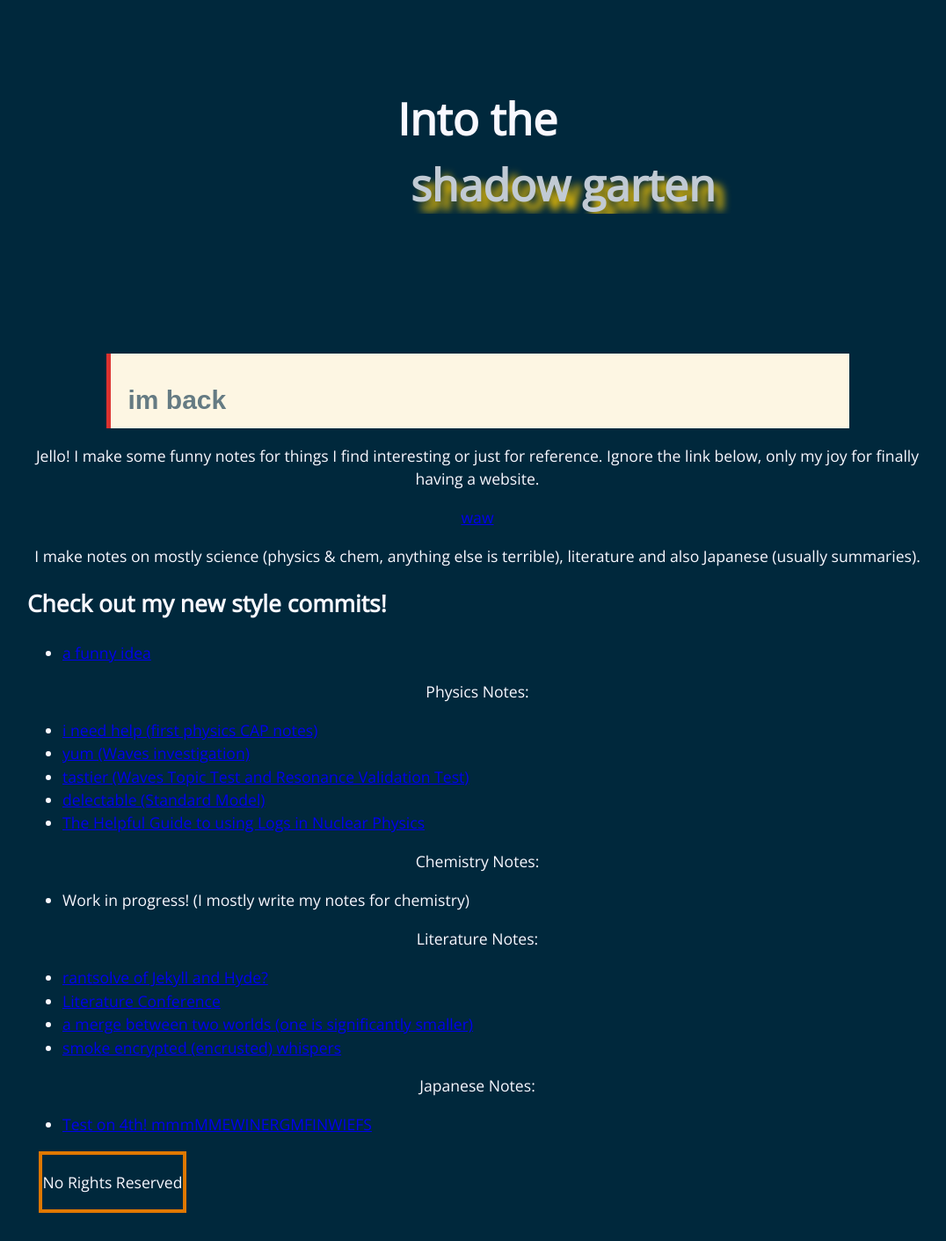
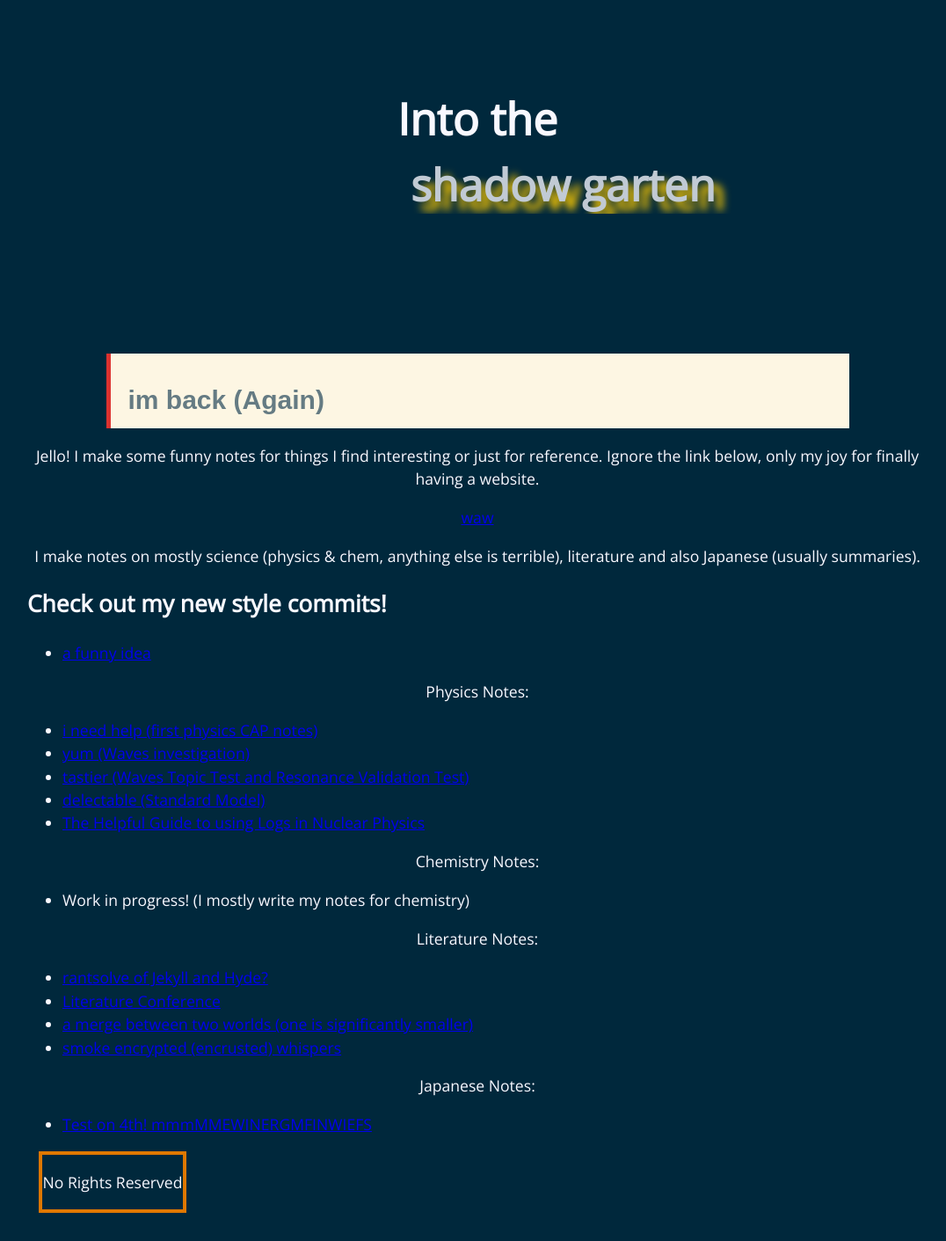
Before and after one commit to anonymoof1528/the-shadow-garten, a Jekyll site: the page built from index.md, in a window 1280 px wide. Shown: the whole page at 88% size, without its empty margins (97-1173 px from the left). Built offline with Jekyll 4.4.1, drawn with Linux system fonts in a browser that asks for light colours.

Commit message:
Update index.md

```diff
--- a/index.md
+++ b/index.md
@@ -3,7 +3,7 @@ title: Into the <div class="container"><div><span>shadow garten</span><span>shad
 ---
 
 <blockquote style="background-color: #fdf6e3; max-width: 40em; padding: 0.5em 1em; border-left: 5px solid #dc322f; font-family: sans-serif; color: #657b83; font-size: 20px; margin: auto;">
-  <h1 style="font-size: 30px; margin-bottom: 0px; text-align: left; color: #657b83">im back</h1>
+  <h1 style="font-size: 30px; margin-bottom: 0px; text-align: left; color: #657b83">im back (Again)</h1>
 </blockquote>
 
 Jello! I make some funny notes for things I find interesting or just for reference. Ignore the link below, only my joy for finally having a website.
@@ -12,8 +12,10 @@ Jello! I make some funny notes for things I find interesting or just for referen
 
 I make notes on mostly science (physics & chem, anything else is terrible), literature and also Japanese (usually summaries).
 
+
 ## Check out my new style commits!
 - [a funny idea](Chemistry/some_thoughts.md)
+
 
 Physics Notes:
 - [i need help (first physics CAP notes)](Physics/Linear_Motion_Notes.md)
```
